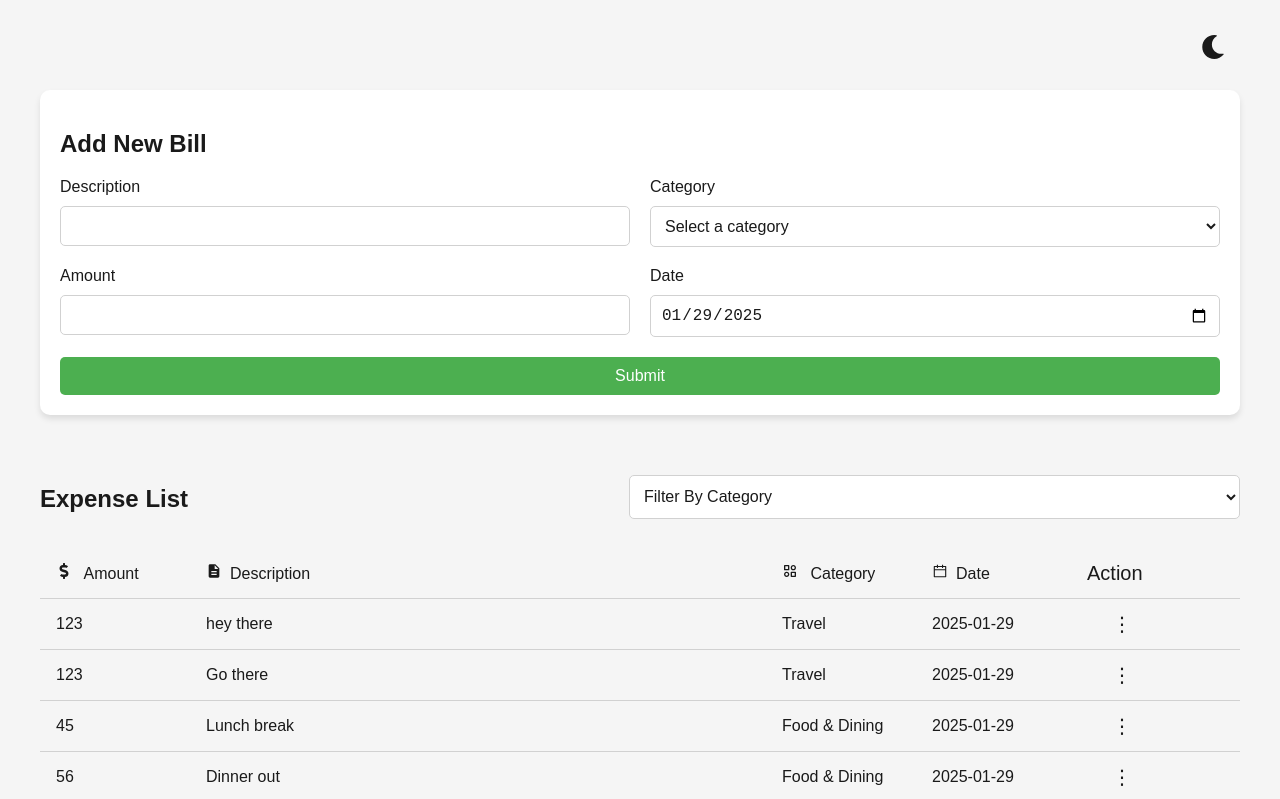
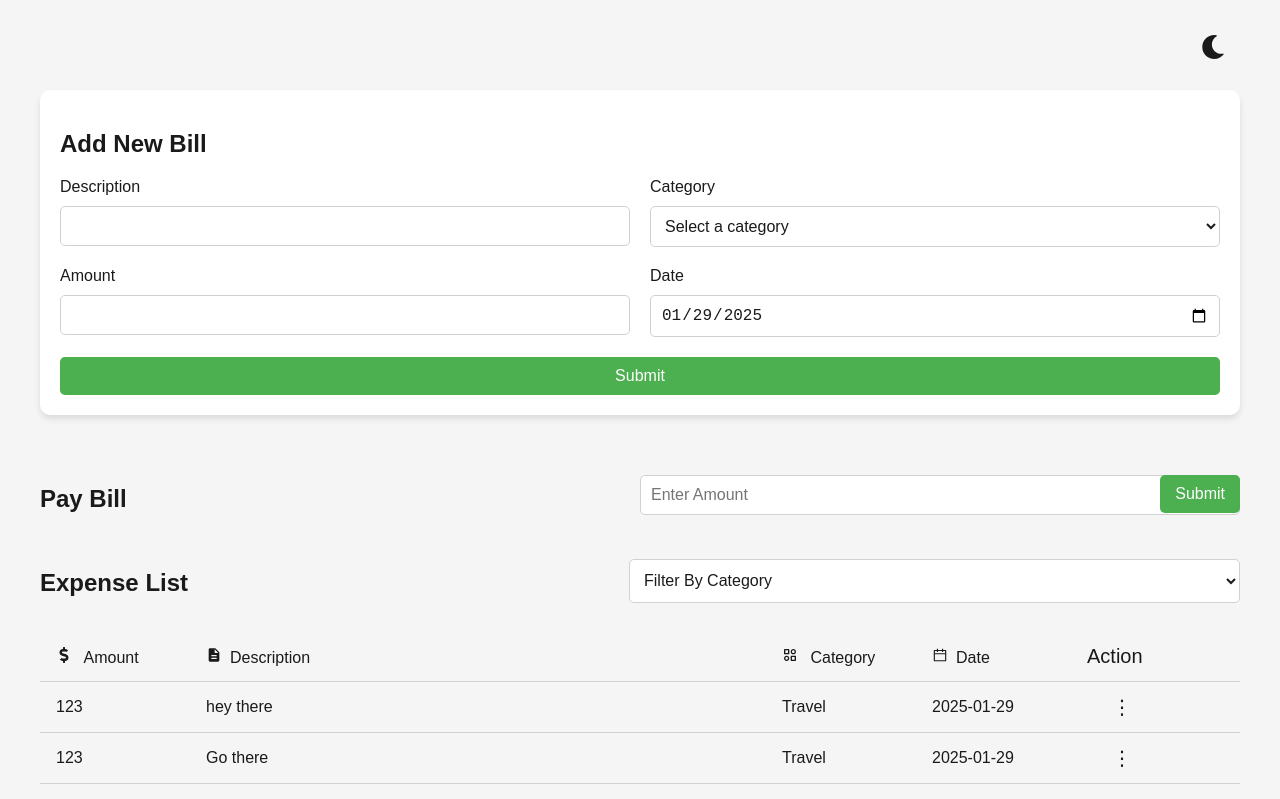
Before and after one commit to adityapatidar31/bill-tracker, a React (Vite) app: page / in a window 1280 px wide. Shown: the top 799 px of the page. Built offline with nearby package versions, Linux system fonts and the light colour scheme.

Commit message:
add feature of the pay bill

```diff
--- a/src/App.jsx
+++ b/src/App.jsx
@@ -4,6 +4,7 @@ import BillList from "./components/BillList";
 import Form from "./components/Form";
 import Graph from "./components/Graph";
 import PieChart from "./components/PieChart";
+import PayBills from "./components/PayBills";
 
 function App() {
   const [theme, setTheme] = useState("light");
@@ -29,6 +30,7 @@ function App() {
         </button>
       </header>
       <Form />
+      <PayBills />
       <BillList />
       <Graph />
       <PieChart />
--- a/src/components/BillListItem.jsx
+++ b/src/components/BillListItem.jsx
@@ -5,9 +5,16 @@ import { deleteBill } from "../features/bill/billSlice";
 import { addData } from "../features/form/formSlice";
 import { MdEdit, MdDelete } from "react-icons/md";
 
-const BillListItem = ({ amount, description, category, date, id }) => {
+const BillListItem = ({
+  amount,
+  description,
+  category,
+  date,
+  id,
+  isHighlighted,
+}) => {
   const [isModalOpen, setIsModalOpen] = useState(false);
-
+  console.log(isHighlighted);
   const toggleModal = () => {
     setIsModalOpen((prev) => !prev);
   };
@@ -26,7 +33,7 @@ const BillListItem = ({ amount, description, category, date, id }) => {
   }
 
   return (
-    <div className="item-row">
+    <div className={`item-row ${isHighlighted ? "highlight-row" : ""}`}>
       <div className="item-amount">{amount}</div>
       <div className="item-description">{description}</div>
       <div className="item-category">{category}</div>
--- /dev/null
+++ b/src/components/PayBillInput.jsx
@@ -0,0 +1,30 @@
+import { useDispatch } from "react-redux";
+import { payBills } from "../features/bill/billSlice";
+
+function PayBillInput() {
+  const dispatch = useDispatch();
+  function handleSubmit(e) {
+    e.preventDefault();
+    const amount = Number(e.target.amount.value);
+    console.log(amount);
+
+    dispatch(payBills(amount));
+  }
+  return (
+    <div className="child">
+      <form onSubmit={handleSubmit} className="flex-2-child">
+        <input
+          type="text"
+          name="amount"
+          required
+          className="form-input"
+          placeholder="Enter Amount"
+        />
+        <button type="submit " className="form-button bill-button">
+          Submit
+        </button>
+      </form>
+    </div>
+  );
+}
+export default PayBillInput;
--- /dev/null
+++ b/src/components/PayBills.jsx
@@ -0,0 +1,12 @@
+import PayBillInput from "./PayBillInput";
+
+function PayBillComponent() {
+  return (
+    <div className="flex-2-child">
+      <h2 className="child">Pay Bill</h2>
+      <PayBillInput />
+    </div>
+  );
+}
+
+export default PayBillComponent;
--- a/src/features/bill/billSlice.js
+++ b/src/features/bill/billSlice.js
@@ -166,13 +166,32 @@ const billSlice = createSlice({
       state.filter = action.payload;
     },
     payBills(state, action) {
-      console.log(state.bills);
-      console.log(action.payload);
+      const { bills } = state;
+      const budget = action.payload;
+
+      const sortedBills = [...bills].sort((a, b) => b.amount - a.amount);
+
+      let totalAmount = 0;
+      let selectedBills = [];
+
+      for (let i = 0; i < sortedBills.length; i++) {
+        if (totalAmount + sortedBills[i].amount <= budget) {
+          totalAmount += sortedBills[i].amount;
+          selectedBills.push(sortedBills[i].id);
+        }
+      }
+
+      state.bills = bills.map((bill) => {
+        if (selectedBills.includes(bill.id)) {
+          return { ...bill, isHighlighted: true };
+        }
+        return { ...bill, isHighlighted: false };
+      });
     },
   },
 });
 
-export const { addBill, deleteBill, updateBill, applyFilter } =
+export const { addBill, deleteBill, updateBill, applyFilter, payBills } =
   billSlice.actions;
 
 export default billSlice.reducer;
--- a/src/index.css
+++ b/src/index.css
@@ -137,6 +137,7 @@ body {
 }
 
 .flex-2-child {
+  position: relative;
   display: flex;
 }
 
@@ -254,3 +255,14 @@ body {
 .list-container {
   margin-bottom: 12px;
 }
+
+.highlight-row {
+  border: 2px solid var(--input-border-color);
+  border-radius: 10px;
+}
+
+.bill-button {
+  position: absolute;
+  right: 0;
+  top: 10px;
+}
```
